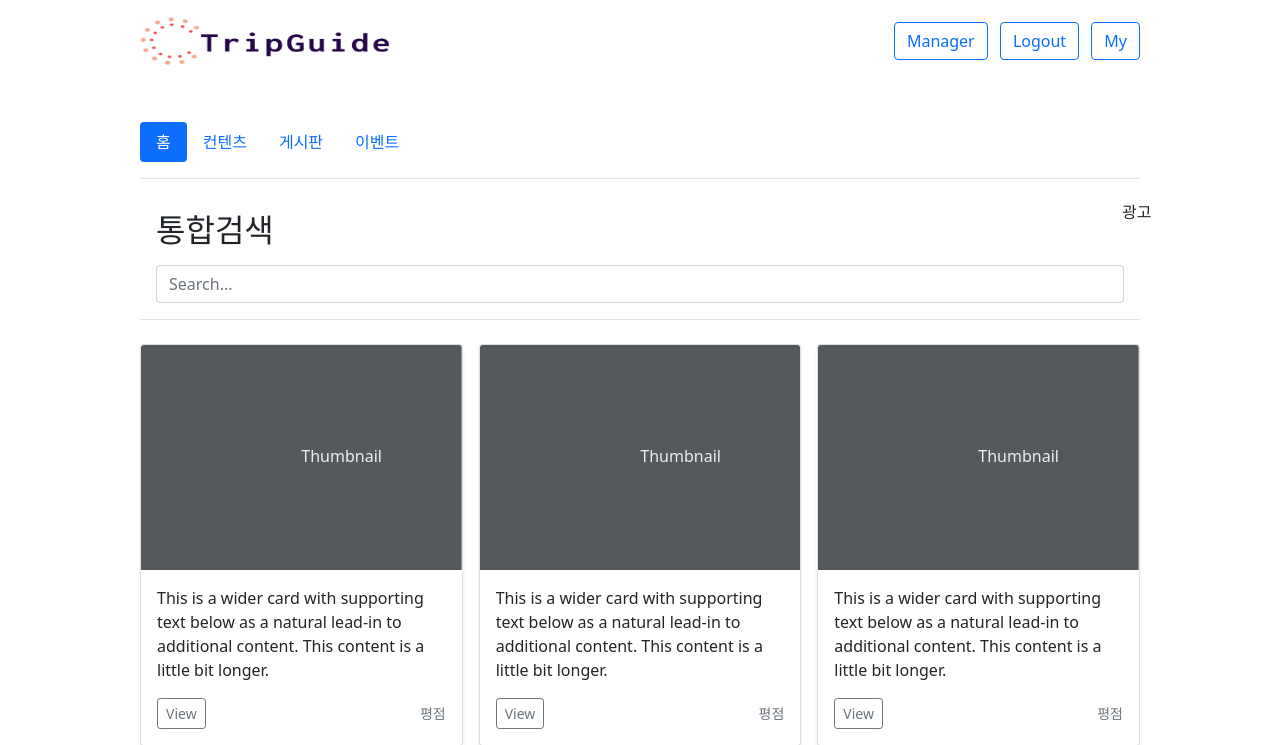
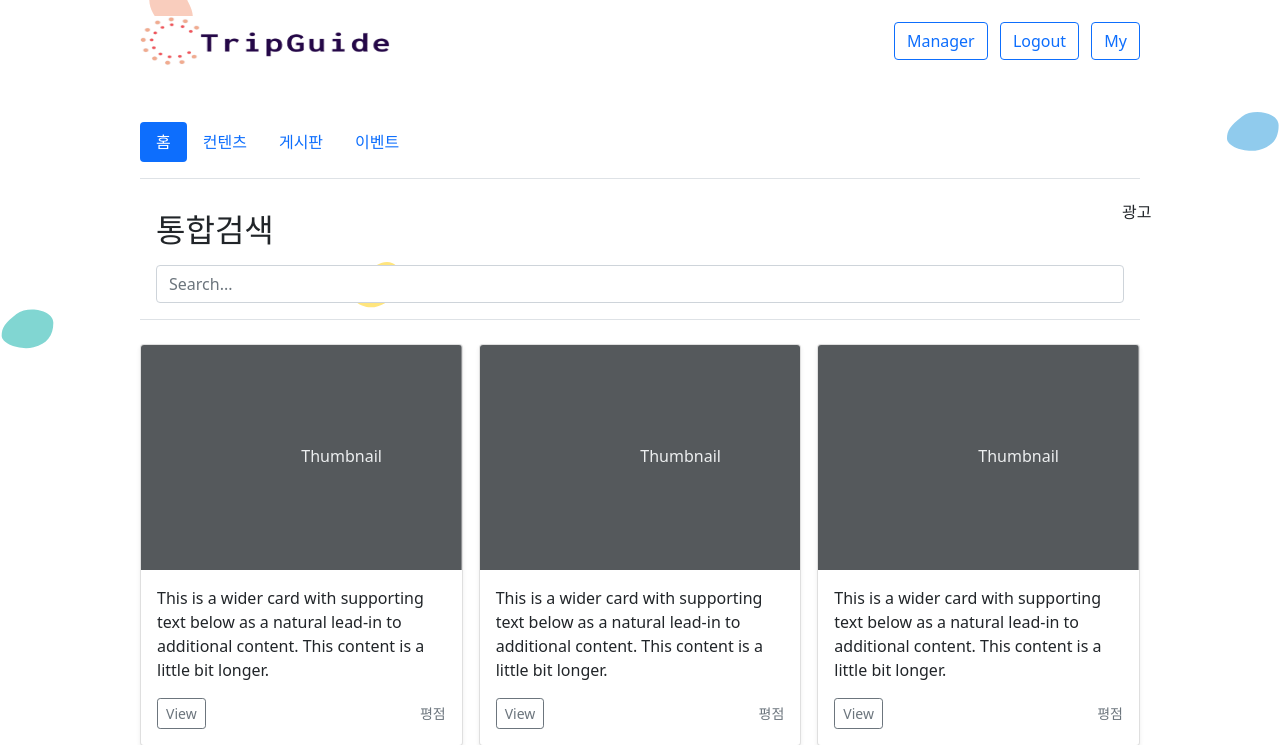
Before and after one commit to playpizza/TripGuide, a Django app: page / in a window 1280 px wide. Shown: the top 745 px of the page. Run offline with Django 3.2, Linux system fonts and the light colour scheme; the visitor is signed in with stand-in values (Sample User, id 1); data that the repository does not hold is empty; some libraries are stand-ins or nearby versions.

Commit message:
update base background-image
base에 백그라운드이미지 적용

```diff
--- a/home/templates/base.html
+++ b/home/templates/base.html
@@ -13,6 +13,7 @@
       var managerUrl = "{% url 'Manager:home'%}";
     </script>
     <link href="{% static 'bs/css/bootstrap.min.css' %}" rel="stylesheet">
+    <link href="{% static 'base.css' %}" rel="stylesheet">
     {% block link %} {% endblock %}
     <script src="{% static 'bs/js/bootstrap.bundle.min.js' %}"></script>
     <script src="https://ajax.googleapis.com/ajax/libs/jquery/3.6.0/jquery.min.js"></script>
--- /dev/null
+++ b/static/base.css
@@ -0,0 +1,14 @@
+body::before {
+    content: " ";
+    position: absolute;
+    left: 0;
+    top: 0;
+    right: 0;
+    bottom: 0;
+    z-index: -1;
+    background-image: url("assets/main-fg.svg");
+    background-repeat: no-repeat;
+    background-size: contain;
+    background-position: top;
+    opacity: 0.5;
+  }
```
